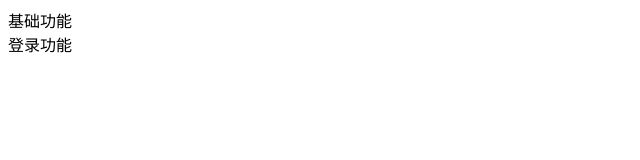
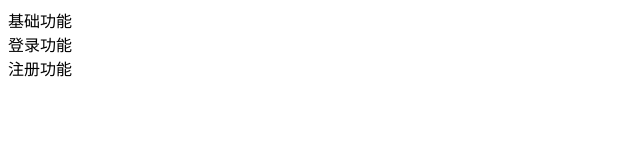
Before and after one commit to Jadon-chen/github, a plain HTML site: page index.html in a window 1280 px wide. Shown: the whole page, without its empty margins (0-640 px from the left). Drawn offline with Linux system fonts and the light colour scheme.

Commit message:
注册功能

```diff
--- a/index.html
+++ b/index.html
@@ -9,5 +9,7 @@
     <div>基础功能</div>
 
     <div>登录功能</div>
+
+    <div>注册功能</div>
 </body>
 </html>
--- /dev/null
+++ b/ze.js
@@ -0,0 +1 @@
+console.log( '注册功能' );
```
